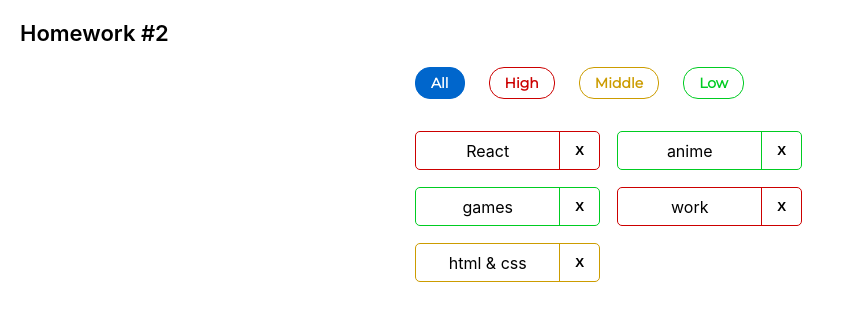
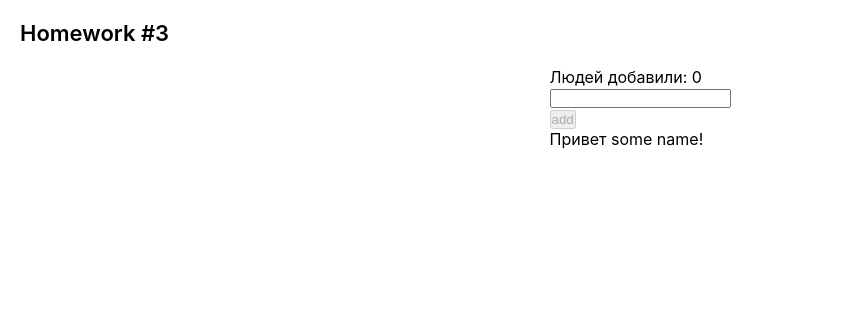
Before and after one commit to LizaAgey/inc_auto_tasks, a React (Create React App) app: page / in a window 1280 px wide. Shown: the top 320 px of the page, without its empty margins (0-844 px from the left). Built offline with nearby package versions, Linux system fonts and the light colour scheme.

Commit message:
ht3: types and callbacks logic added

```diff
--- a/src/s1-main/App.tsx
+++ b/src/s1-main/App.tsx
@@ -1,14 +1,15 @@
 import React from 'react'
 import s from './App.module.css'
-import HW2 from "../s2-homeworks/hw02/HW2";
+import HW3 from '../s2-homeworks/hw03/HW3';
+
 
 function App() {
     return (
         <div className={s.App}>
             {/*<HW1/>*/}
 
-            <HW2/>
-            {/*<HW3/>*/}
+            {/*<HW2/>*/}
+            <HW3/>
             {/*<HW4/>*/}
 
             {/*при выполнении дз 5 и более - закомментировать здесь дз 1-4, так как они есть внутри дз 5*/}
--- a/src/s2-homeworks/hw03/GreetingContainer.tsx
+++ b/src/s2-homeworks/hw03/GreetingContainer.tsx
@@ -1,20 +1,32 @@
-import React, { ChangeEvent, KeyboardEvent, useState } from 'react'
+import React, {ChangeEvent, KeyboardEvent, useState} from 'react'
 import Greeting from './Greeting'
-import { UserType } from './HW3'
+import {UserType} from './HW3'
 
 type GreetingContainerPropsType = {
-    users: any // need to fix any
-    addUserCallback: any // need to fix any
+    users: UserType[]
+    addUserCallback: (name: string) => void
 }
 
-export const pureAddUser = (name: any, setError: any, setName: any, addUserCallback: any) => {
+export const pureAddUser = (name: string, setError: (error: string) => void, setName: (name: string) => void, addUserCallback: (name: string)=> void) => {
+    if (name.split(" ")[0] === "") {
+        setError('Ошибка! Введите имя!')
+    } else {
+        addUserCallback(name)
+        setName('')
+
+    }
+
     // если имя пустое - показать ошибку, иначе - добавить юзера и очистить инпут
 }
 
-export const pureOnBlur = (name: any, setError: any) => { // если имя пустое - показать ошибку
+export const pureOnBlur = (name: string, setError: (error: string) => void) => {
+    if(name.split(" ")[0] === "") {setError("Ошибка! Введите имя!")}
+    // если имя пустое - показать ошибку
 }
 
-export const pureOnEnter = (e: any, addUser: any) => { // если нажата кнопка Enter - добавить
+export const pureOnEnter = (event: KeyboardEvent <HTMLInputElement>, addUser: ()=>void) => {
+    if(event.key === 'Enter') {addUser()}
+    // если нажата кнопка Enter - добавить
 }
 
 // более простой и понятный для новичков
@@ -22,16 +34,15 @@
 
 // более современный и удобный для про :)
 const GreetingContainer: React.FC<GreetingContainerPropsType> = ({
-    users,
-    addUserCallback,
-}) => {
+                                                                     users,
+                                                                     addUserCallback,
+                                                                 }) => {
     // деструктуризация пропсов
-    const [name, setName] = useState<any>('') // need to fix any
-    const [error, setError] = useState<any>('') // need to fix any
+    const [name, setName] = useState<string>('')
+    const [error, setError] = useState<string>('')
 
-    const setNameCallback = (e: any) => { // need to fix any
-        setName('some name') // need to fix
-
+    const setNameCallback = (event: ChangeEvent<HTMLInputElement>) => {
+        setName(event.currentTarget.value)
         error && setError('')
     }
     const addUser = () => {
--- a/src/s2-homeworks/hw03/HW3.tsx
+++ b/src/s2-homeworks/hw03/HW3.tsx
@@ -4,35 +4,35 @@
 import GreetingContainer from './GreetingContainer'
 
 /*
-* 1 - описать тип UserType
-* 2 - указать нужный тип в useState с users
-* 3 - дописать типы и логику функции pureAddUserCallback и проверить её тестами
-* 4 - в файле GreetingContainer.tsx дописать типизацию пропсов
-* 5 - в файле GreetingContainer.tsx указать нужные типы в useState с name и error
-* 6 - в файле GreetingContainer.tsx дописать тип и логику функции setNameCallback
-* 7 - в файле GreetingContainer.tsx дописать логику функций pureAddUser, pureOnBlur, pureOnEnter и проверить их тестами
 * 8 - в файле GreetingContainer.tsx вычислить количество добавленных и имя последнего (totalUsers, lastUserName)
 * 9 - в файле Greeting.tsx дописать типизацию пропсов
 * 10 - в файле Greeting.tsx вычислить inputClass в зависимости от наличия ошибки
 * 11 - сделать стили в соответствии с дизайном
 * */
 
-// types
 export type UserType = {
-    _id: any // need to fix any
-    name: any // need to fix any
+    _id: string
+    name: number
 }
 
-export const pureAddUserCallback = (name: any, setUsers: any, users: any) => { // need to fix any
-    const user = { // need to fix
+
+
+
+export const pureAddUserCallback = (name: string, setUsers: ([])=>void, users: UserType[]) => {
+    const user = {
+        _id: v1(),
+        name:"name"
     }
     setUsers([...users, user])
 }
 
+
+
+
 const HW3 = () => {
-    const [users, setUsers] = useState<any>([]) // need to fix any
+    const [users, setUsers] = useState<UserType[]>([])
 
-    const addUserCallback = (name: any) => { // need to fix any
+    const addUserCallback = (name: string) => {
         pureAddUserCallback(name, setUsers, users)
     }
 
```
